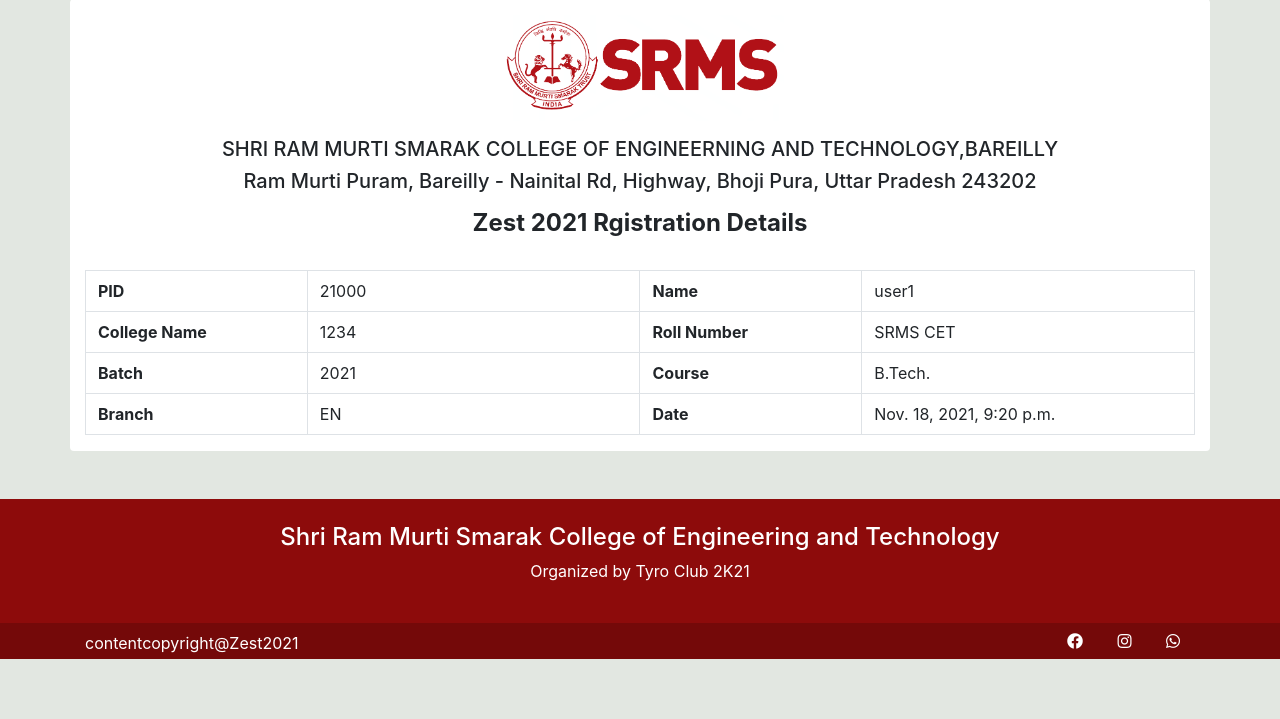
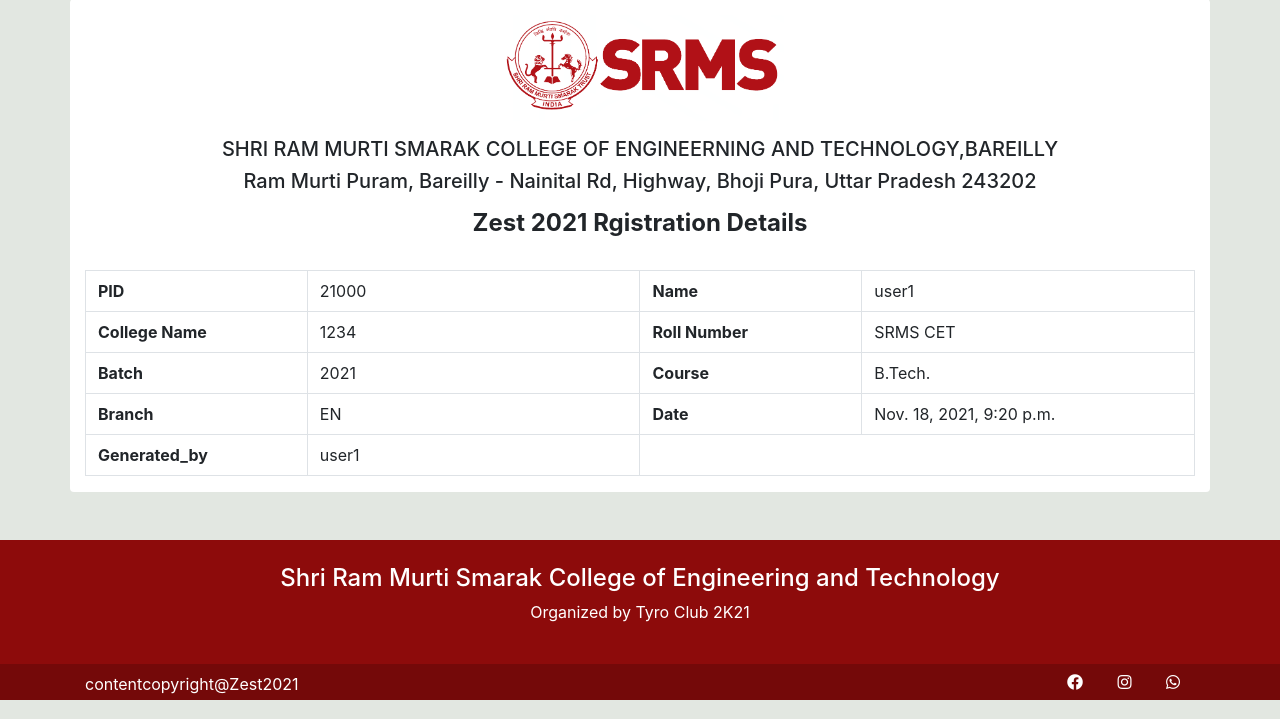
Before and after one commit to nikhil777jais/Registration_Portal, a Django app: page /zest/search_pid/1234/ in a window 1280 px wide. Shown: the part 81-800 px from the top of the page. Run offline with Django 3.2, Linux system fonts and the light colour scheme; a user stored in the database is signed in; data comes from the database, SQL or seed files in the repository; both versions use the stored data as it was after the commit; some libraries are stand-ins or nearby versions.

Commit message:
pid_info modified

```diff
--- a/zest/models.py
+++ b/zest/models.py
@@ -2,6 +2,7 @@
 from django.db.models.fields import CharField
 from django.utils import timezone
 from django.core.exceptions import ValidationError
+from django.contrib.auth.models import User
 # Create your models here.
 def validate_phone(value):
   if len(str(value)) == 10:
@@ -39,6 +40,7 @@
         ('2017', '2017'),
 )
 class Pid(models.Model):
+  id = models.BigAutoField(auto_created=True, primary_key=True, serialize=False, verbose_name='ID', default=21000)
   name = models.CharField(max_length=50, help_text='Enter Name')
   college_name = CharField(choices=COLLEGE_CHOICES, max_length=100, help_text='Select College')
   roll_no = models.IntegerField(unique=True)
@@ -47,3 +49,4 @@
   branch = models.CharField(choices=BRANCH_CHOICES, max_length=50, help_text='Select Branch')
   phone = models.IntegerField(help_text='Enter Mobile No',validators =[validate_phone])
   date_joined = models.DateTimeField(default=timezone.now)
+  generated_by = models.ForeignKey(User, on_delete=models.PROTECT,related_name='gereted_pid')
--- a/zest/templates/zest/pid_info.html
+++ b/zest/templates/zest/pid_info.html
@@ -56,6 +56,10 @@
             <th class="align-middle py-2" width=20% scope="row">Date</th>
             <td class="align-left py-2">{{pid.date_joined}}</td>
           </tr>
+          <tr>
+            <th class="align-middle py-2" width=20% scope="row">Generated_by</th>
+            <td class="align-left py-2" width=30%>{{pid.generated_by}}</td>
+          </tr>
         </tbody>
       </table>
     </div>
--- a/zest/views.py
+++ b/zest/views.py
@@ -62,8 +62,16 @@
   if request.method == "POST":
     fm = Generate_Pid_form(request.POST)
     if fm.is_valid():
-      fm.save()
+      name = fm.cleaned_data['name']
+      college_name = fm.cleaned_data['college_name']
       roll_no = fm.cleaned_data['roll_no']
+      batch = fm.cleaned_data['batch']
+      course = fm.cleaned_data['course']
+      branch = fm.cleaned_data['branch']
+      phone = fm.cleaned_data['phone']
+      current_user = request.user
+      pid = Pid(name=name,college_name=college_name,roll_no=roll_no,batch=batch,course=course,branch=branch,phone=phone,generated_by=current_user)
+      pid.save()
       return HttpResponseRedirect('/zest/search_pid/{0}'.format(roll_no))
   else:
     fm = Generate_Pid_form()
@@ -88,5 +96,5 @@
 @login_required(login_url='/zest/login/')
 def search_pid_by_roll(request, roll_no):
   if roll_no:
-      pid  = Pid.objects.filter(roll_no=roll_no)[0]
-      return render(request,'zest/pid_info.html', {'pid':pid})
+    pid  = Pid.objects.filter(roll_no=roll_no)[0]
+    return render(request,'zest/pid_info.html', {'pid':pid})
```
Also changed, not shown: db.sqlite3, zest/migrations/0001_initial.py.
